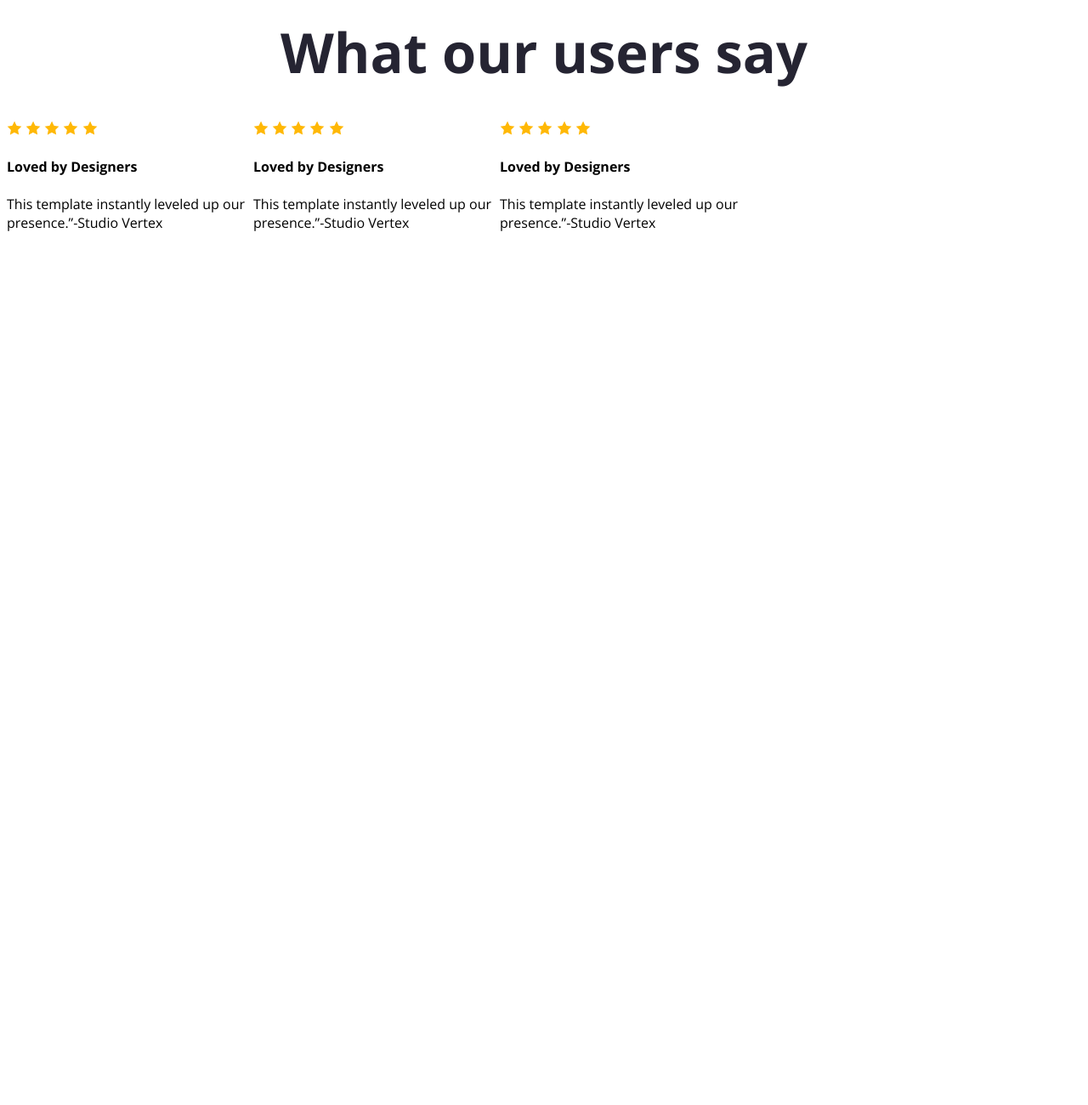
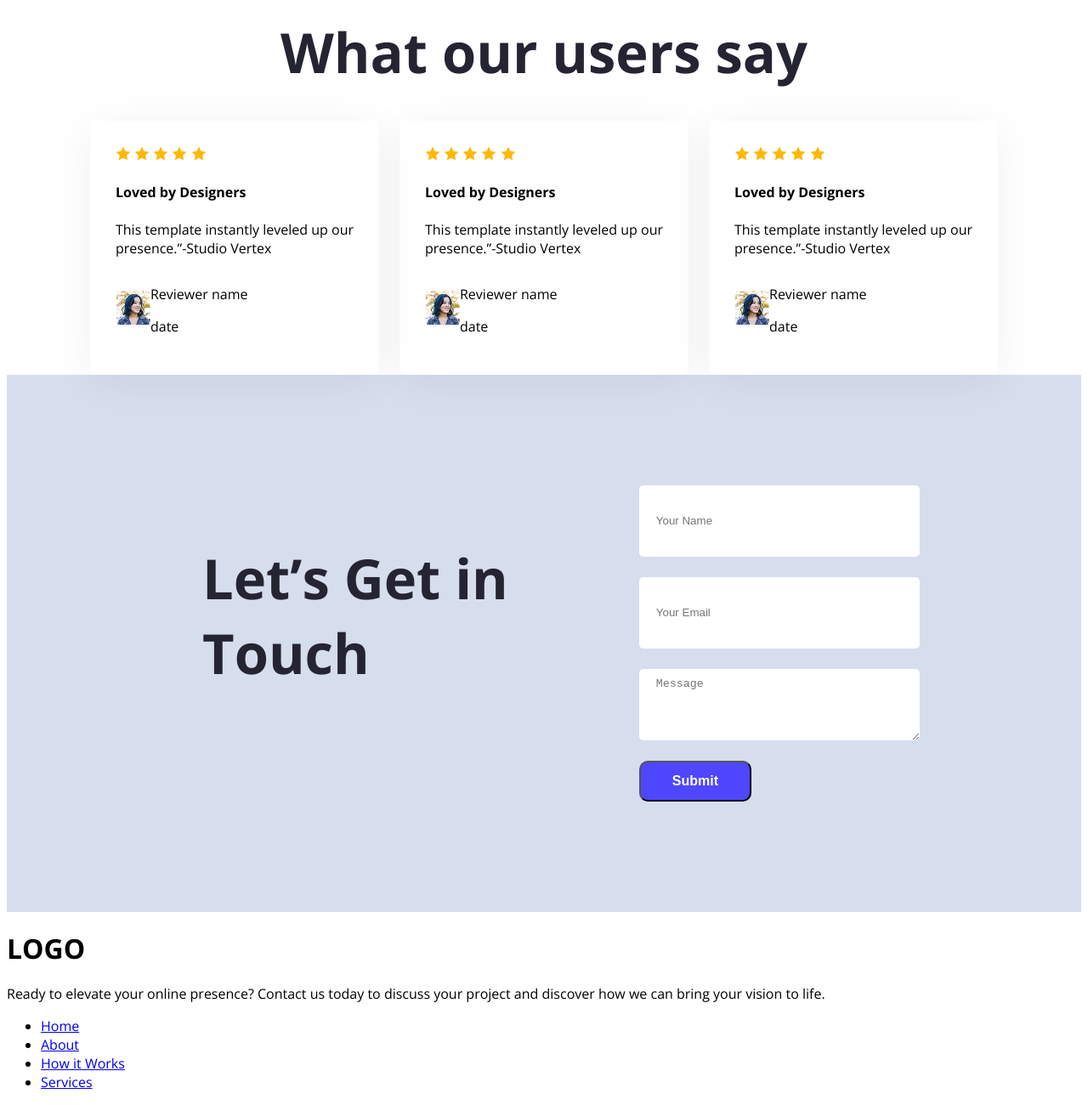
Before and after one commit to Junaid8217/first-assignment, a plain HTML site: page index.html in a window 1280 px wide. Shown: the part 1868-3168 px from the top of the page at 85% size. Before the commit the page ends 2165 px from the top, so only its background shows below. Drawn offline with nearby package versions, Linux system fonts and the light colour scheme.

Commit message:
added section 4

```diff
--- a/Style/assignment.css
+++ b/Style/assignment.css
@@ -113,3 +113,38 @@
     display: flex;
     gap: 10px;
 }
+.bottom{
+    display: flex;
+    align-items: center;
+}
+.skills-container{
+    display: flex;
+    gap: 24px;
+    justify-content: center;
+}
+.skill{
+    padding: 30px;
+    box-shadow: 0px 6px 50px 0px rgba(0, 0, 0, 0.06);
+    border-radius: 5px;
+}
+.section4{
+        padding: 130px 230px;
+    display: flex;
+    gap: 100px;
+    justify-content: space-around;
+    background-color: #D6DDED;
+}
+.column{
+    width: 50%;
+}
+.column1{
+    height: 64px;
+    border-radius: 5px;
+    background-color: white;
+    display: block;
+    width: 100%;
+    padding: 10px 20px;
+    margin-bottom: 24px;
+    border: none;
+}
+/* footer */
--- a/index.html
+++ b/index.html
@@ -70,6 +70,15 @@
                     <img src="./Assets/icon-star.png" alt="">
                     <h4 class="skill-title">Loved by Designers</h4>
                     <p class="skill-description">This template instantly leveled up our <br> presence.”-Studio Vertex</p>
+                          <div class="bottom">
+                        <div class="bottom1">
+                        <img src="./Assets/avatar.png" alt="">
+
+                        </div>
+                        <div><p>Reviewer name</p>
+                        <p>date</p></div>
+
+                    </div>
                 </div>
                 <div class="skill">
                     <img src="./Assets/icon-star.png" alt="">
@@ -79,6 +88,16 @@
                     <img src="./Assets/icon-star.png" alt="">
                     <h4 class="skill-title">Loved by Designers</h4>
                     <p class="skill-description">This template instantly leveled up our <br> presence.”-Studio Vertex</p>
+                          <div class="bottom">
+                        <div class="bottom1">
+                        <img src="./Assets/avatar.png" alt="">
+
+                        </div>
+                        <div><p>Reviewer name</p>
+                        <p>date</p></div>
+
+                    </div>
+
                 </div>
            <div class="skill">
                     <img src="./Assets/icon-star.png" alt="">
@@ -88,12 +107,46 @@
                     <img src="./Assets/icon-star.png" alt="">
                     <h4 class="skill-title">Loved by Designers</h4>
                     <p class="skill-description">This template instantly leveled up our <br> presence.”-Studio Vertex</p>
+                       <div class="bottom">
+                        <div class="bottom1">
+                        <img src="./Assets/avatar.png" alt="">
+
+                        </div>
+                        <div><p>Reviewer name</p>
+                        <p>date</p></div>
+
+                    </div>
+
                 </div>
             </div>
         </section>
+        <div class="section4">
+        <div >
+            <h3 class="section-title">Let’s Get in Touch</h3>
+
+        </div>
+
+        <div class="column">
+            <form action="">
+                <input class="column1" type="text" placeholder="Your Name">
+                <input class="column1" type="email" placeholder="Your Email">
+                <textarea class="column1" name="" id="" placeholder="Message"></textarea>
+                <input class="btn " type="submit" value="Submit">
+            </form>
+        </div>
+        </div>
     </main>
     <footer>
-
+        <div>
+            <h1 class="footer-title">LOGO</h1>
+            <p class="footer-description">Ready to elevate your online presence? Contact us today to discuss your project and discover how we can bring your vision to life.</p>
+        <ul class="footer-nav">
+               <li><a href="#">Home</a></li>
+               <li><a href="#">About</a></li>
+            <li><a href="#">How it Works</a></li>
+            <li><a href="#">Services</a></li>
+      </ul>
+        </div>
     </footer>
 </body>
 
```
